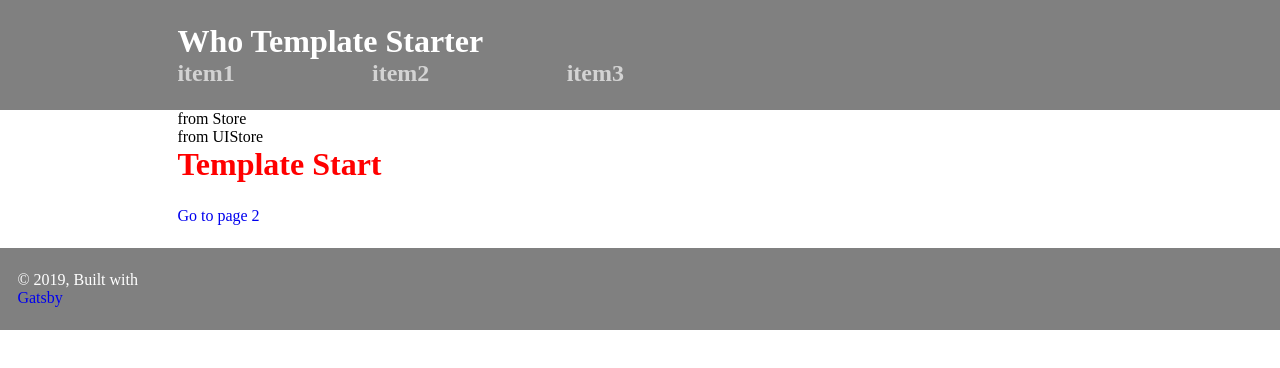
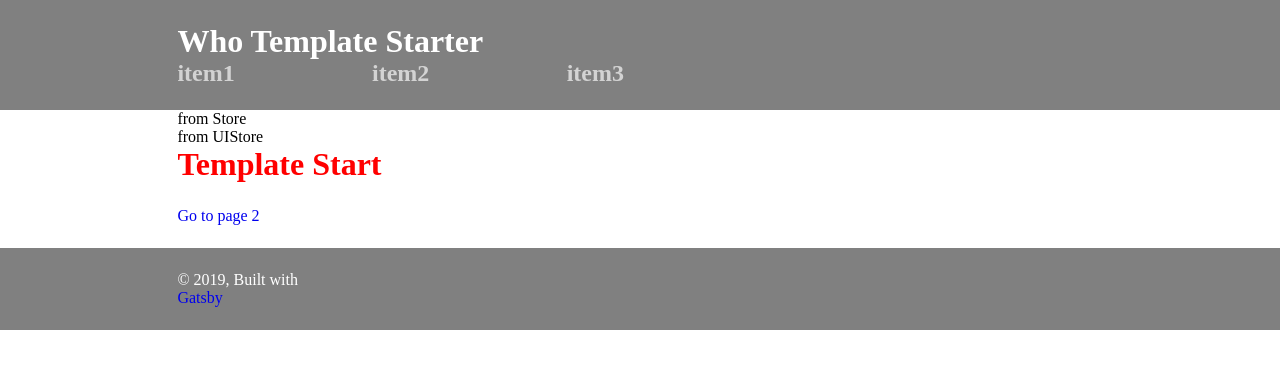
Before and after one commit to BJHCoutts/gatsby-starter, a Gatsby site: page / in a window 1280 px wide. Built offline with nearby package versions, Linux system fonts and the light colour scheme; Gatsby itself is replaced by a stand-in of ours.

Commit message:
graphql image queries checkpoint,TSesnext=>es5 fix

```diff
--- a/package.json
+++ b/package.json
@@ -7,6 +7,7 @@
   "dependencies": {
     "@types/node": "^12.0.10",
     "@types/react-helmet": "^5.0.8",
+    "@types/styled-components": "^4.1.16",
     "babel-plugin-styled-components": "^1.10.6",
     "gatsby": "^2.11.1",
     "gatsby-image": "^2.2.4",
--- a/src/components/footer.tsx
+++ b/src/components/footer.tsx
@@ -4,17 +4,22 @@ import styled from "styled-components"
 export const Footer = () => {
   return (
     <FooterTag>
-      © {new Date().getFullYear()}, Built with
-      <br />
-      <a href="https://www.gatsbyjs.org">Gatsby</a>
+      <Content>
+        © {new Date().getFullYear()}, Built with
+        <br />
+        <a href="https://www.gatsbyjs.org">Gatsby</a>
+      </Content>
     </FooterTag>
   )
 }
 
 const FooterTag = styled.footer`
   background-color: grey;
+`
+
+const Content = styled.div`
   color: white;
+  padding: 1.45rem 1.0875rem;
   margin: 0 auto;
-  maxwidth: 960px;
-  padding: 1.45rem 1.0875rem;
+  max-width: 960px;
 `
--- a/src/pages/index.tsx
+++ b/src/pages/index.tsx
@@ -1,7 +1,8 @@
 import React from "react"
 
 import { inject, observer } from "mobx-react"
-import { Link } from "gatsby"
+import Img from "gatsby-image"
+import { Link, graphql } from "gatsby"
 import styled from "styled-components"
 
 import Layout from "../components/layout"
--- a/tsconfig.json
+++ b/tsconfig.json
@@ -2,8 +2,8 @@
   "compilerOptions": {
     /* Basic Options */
     // "incremental": true,                   /* Enable incremental compilation */
-    "target": "ESNext" /* Specify ECMAScript target version: 'ES3' (default), 'ES5', 'ES2015', 'ES2016', 'ES2017', 'ES2018', 'ES2019' or 'ESNEXT'. */,
-    "module": "ESNext" /* Specify module code generation: 'none', 'commonjs', 'amd', 'system', 'umd', 'es2015', or 'ESNext'. */,
+    "target": "ES5" /* Specify ECMAScript target version: 'ES3' (default), 'ES5', 'ES2015', 'ES2016', 'ES2017', 'ES2018', 'ES2019' or 'ESNEXT'. */,
+    "module": "ES5" /* Specify module code generation: 'none', 'commonjs', 'amd', 'system', 'umd', 'es2015', or 'ESNext'. */,
     "lib": [
       "dom"
     ] /* Specify library files to be included in the compilation. */,
```
Also changed, not shown: 1 other file.
